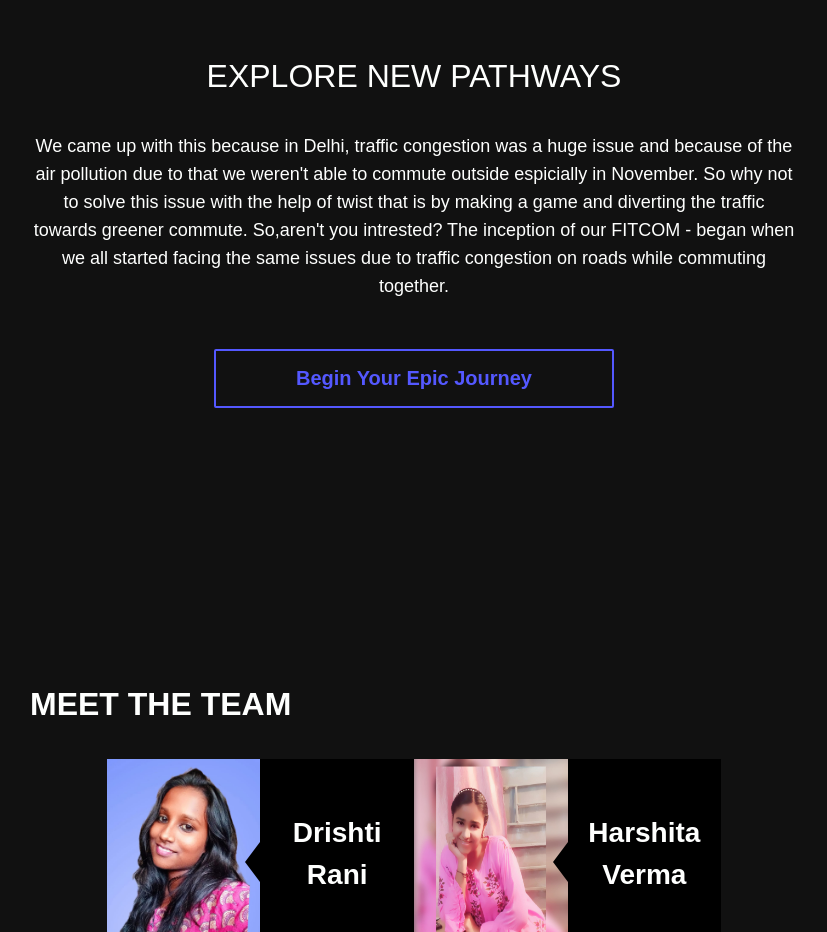
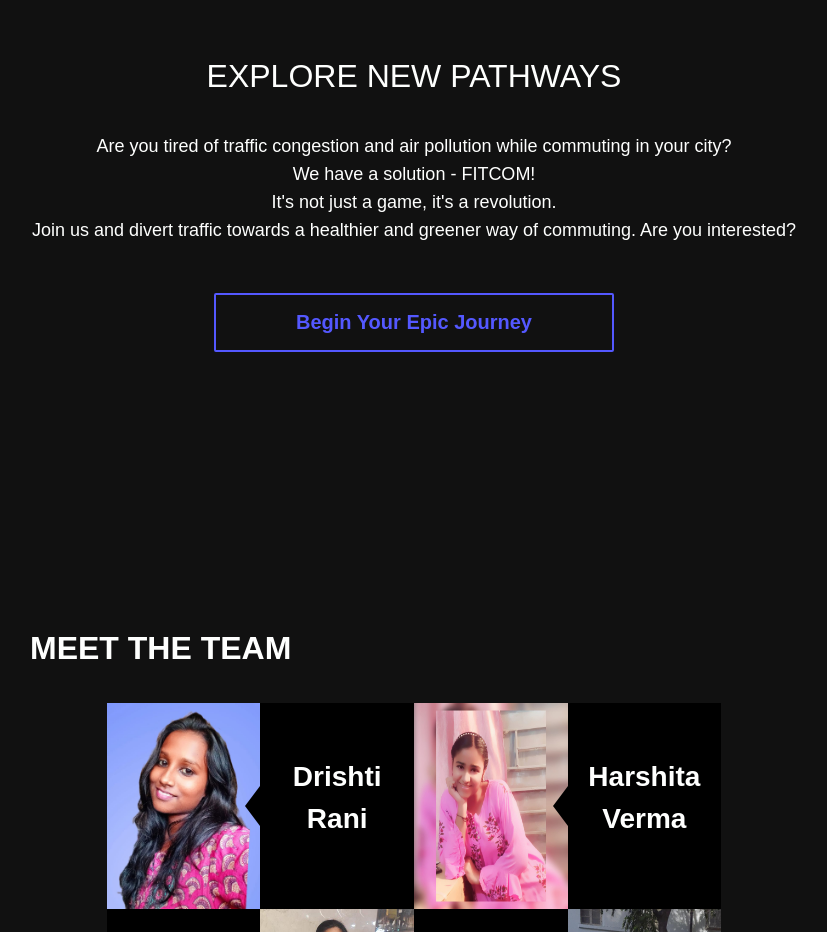
Before and after one commit to rishsans/FitCom, a plain HTML site: page FIT COM frontend/index.html in a window 1280 px wide. Shown: the part 1560-2492 px from the top of the page, without its empty margins (226-1053 px from the left). Drawn offline with nearby package versions, Linux system fonts and the light colour scheme.

Commit message:
Modified Play section and Avatar bg color

```diff
--- a/FIT COM frontend/index.html
+++ b/FIT COM frontend/index.html
@@ -86,9 +86,12 @@
                </div>
 
                <div id="reserve" class="content-wrapper-lg text-center astonish" data-animation="zoomIn">
+
                     <h2 class="section-title">Explore New Pathways</h2>
-                    <p> We came up with this because in Delhi, traffic congestion was a huge issue and because of the air pollution due to that we weren't able to commute outside espicially in November. So why not to solve this issue with the help of twist that is by making a game and diverting the traffic towards greener commute. So,aren't you intrested?
-                     The inception of our FITCOM - began when we all started facing the same issues due to traffic congestion on roads while commuting together.</p>
+                    <p> Are you tired of traffic congestion and air pollution while commuting in your city? <br>
+                         We have a solution - FITCOM!  <br>
+                         It's not just a game, it's a revolution. <br>
+                         Join us and divert traffic towards a healthier and greener way of commuting. Are you interested?</p>
                     <a href="/src/Transparent Login Form UI 3/login.html" class="btn btn-outline-purple">Begin Your  Epic Journey</a>
                </div>
 
```
Also changed, not shown: src/Transparent Login Form UI 3/avatar.html (+3 -3 lines).
